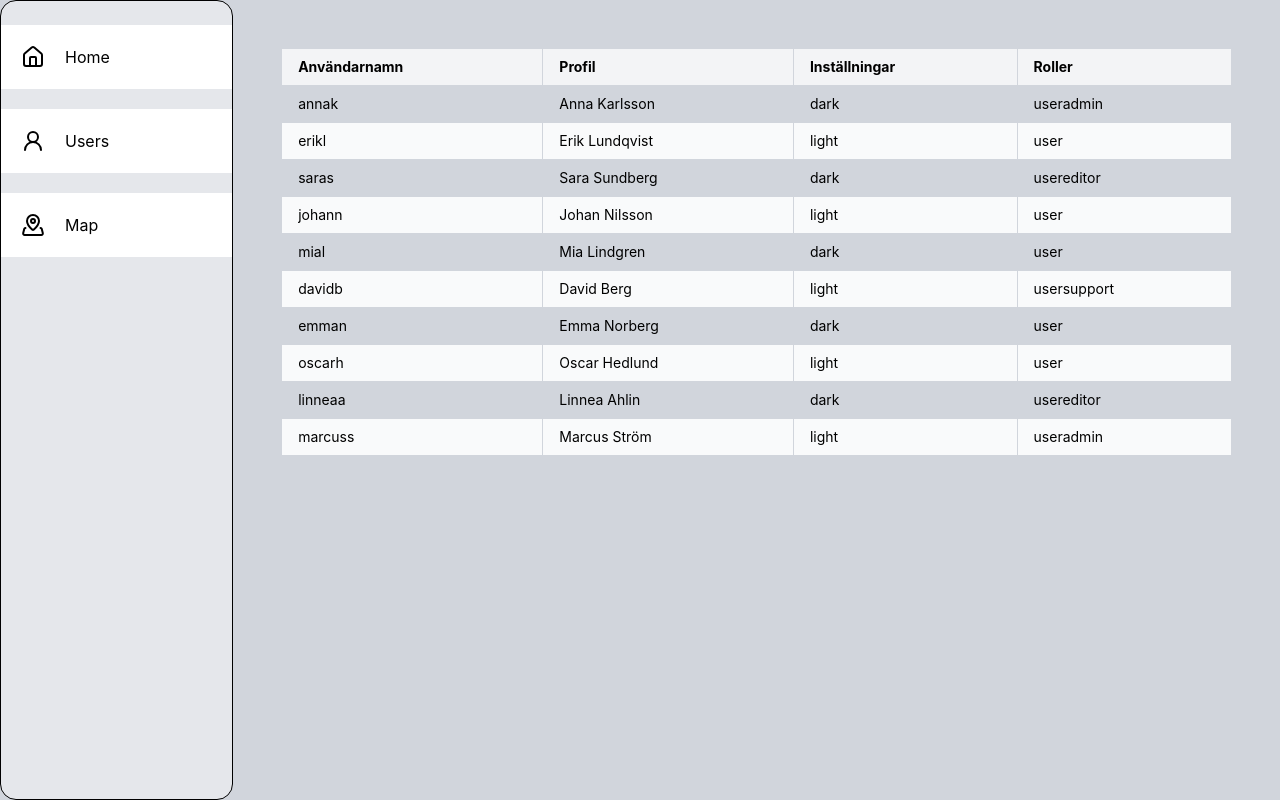
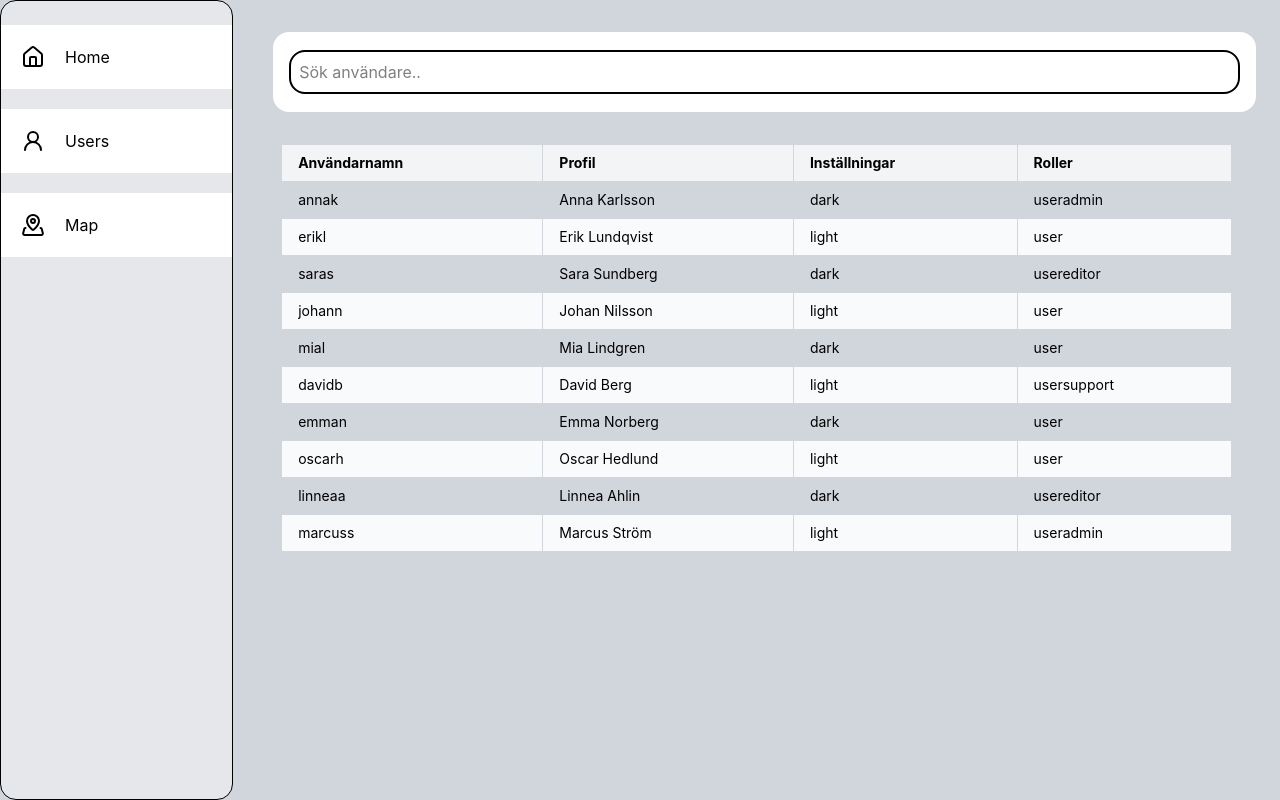
Before and after one commit to johansvenssonS/reactUppgift, a React (Vite) app: page /users in a window 1280 px wide. Built offline with nearby package versions, Linux system fonts and the light colour scheme.

Commit message:
searchBar for users

```diff
--- a/src/components/AboutCard.tsx
+++ b/src/components/AboutCard.tsx
@@ -1,4 +1,4 @@
-import { AboutCardDetails } from "../types/AboutCardTypes";
+import { AboutCardDetails } from "../types/Types";
 
 const AboutCard = (props: AboutCardDetails) => {
   return (
--- /dev/null
+++ b/src/components/FloatingSearchBar.tsx
@@ -0,0 +1,21 @@
+const FloatingSearchBar = () => {
+  console.log("hej");
+  // prettier-ignore
+
+  const searchUser = (e) => {
+    console.log(e.target.value)
+  }
+
+  return (
+    <div className="flex items-center bg-white rounded-[1rem] h-20 px-4 ml-4 sticky top-0 z-30 mb-4 w-full">
+      <input
+        className="w-full border-2 p-2 rounded-[1rem]"
+        name="userSearch"
+        placeholder="Sök användare.."
+        onChange={searchUser}
+      />
+    </div>
+  );
+};
+
+export default FloatingSearchBar;
--- a/src/pages/UserPage.tsx
+++ b/src/pages/UserPage.tsx
@@ -1,6 +1,6 @@
 import { useEffect, useState } from "react";
-import { UserData } from "../types/Types";
 import UserTable from "../components/UserTable";
+import FloatingSearchBar from "../components/FloatingSearchBar";
 const UserPage = () => {
   const [users, setUsers] = useState([]);
 
@@ -16,6 +16,7 @@ const UserPage = () => {
 
   return (
     <div className="flex flex-col items-center p-8 w-full">
+      <FloatingSearchBar ></FloatingSearchBar>
       <UserTable users={users}></UserTable>
     </div>
   );
```
